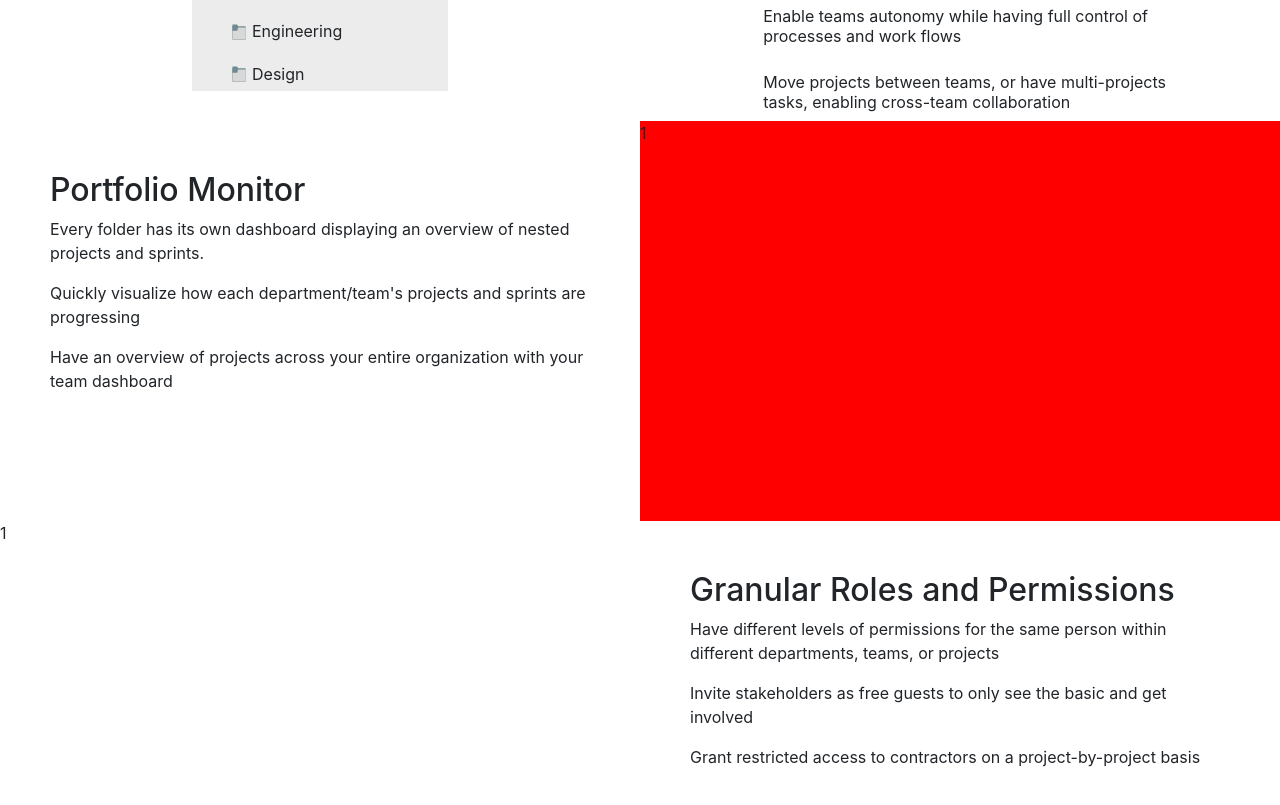
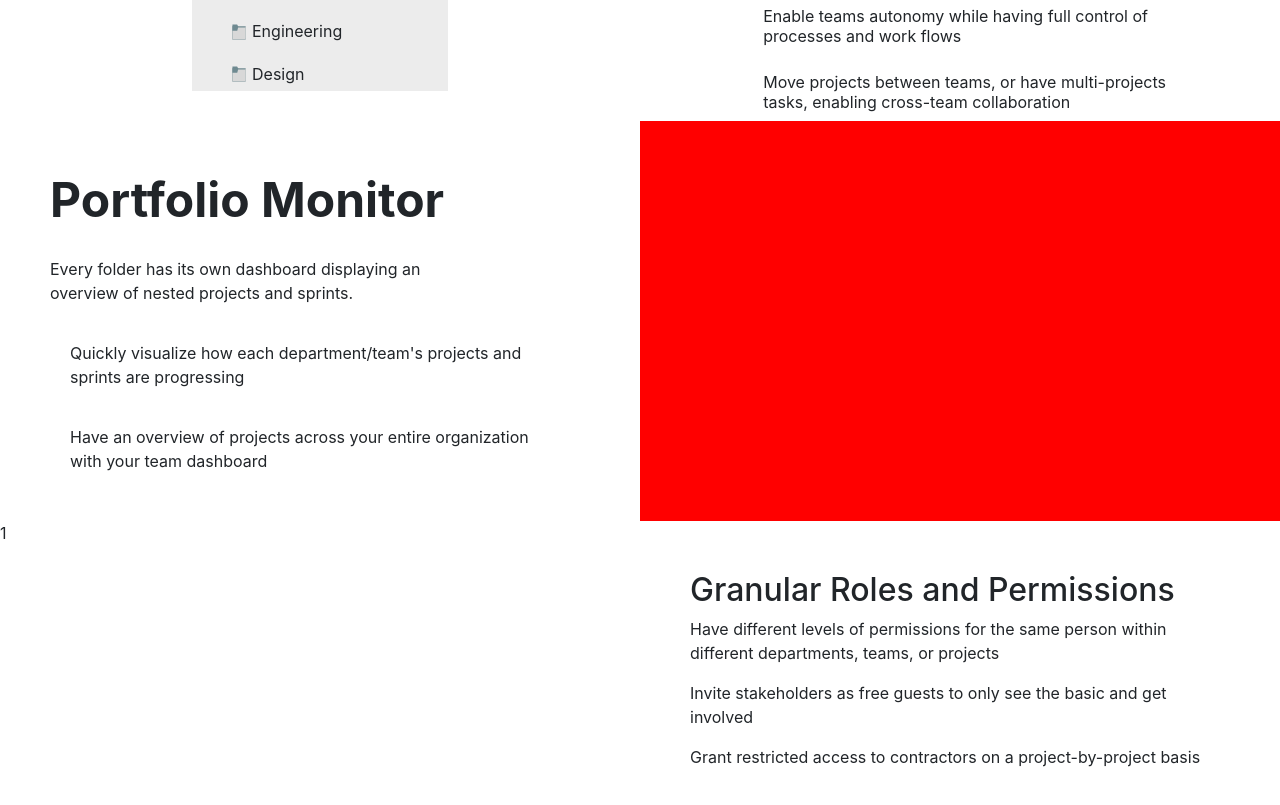
Before and after one commit to acudarwin/bonsio, an Angular app: page / in a window 1280 px wide. Shown: the part 1129-1934 px from the top of the page. Built offline with nearby package versions, Linux system fonts and the light colour scheme.

Commit message:
Portfolio Modified 1

```diff
--- a/src/app/sectportfolio/sectportfolio.component.css
+++ b/src/app/sectportfolio/sectportfolio.component.css
@@ -21,3 +21,16 @@
     height: 100%;
     background: red;
 }
+
+.monitor-p{
+    font-size: 3em;
+    font-weight: bold;
+}
+
+.monitor-parra{
+    padding: 20px 100px 0 0;
+}
+
+.monitor-monitoring{
+    padding: 20px 60px 0 20px;
+}
--- a/src/app/sectportfolio/sectportfolio.component.html
+++ b/src/app/sectportfolio/sectportfolio.component.html
@@ -1,11 +1,11 @@
 <div class="portfolio">
     <div class="monitor">
-        <h2>Portfolio Monitor</h2>
+        <h2 class="monitor-p">Portfolio Monitor</h2>
         <p class="monitor-parra">Every folder has its own dashboard displaying an overview of nested projects and sprints.</p>
-        <p class="monitor-monitor">Quickly visualize how each department/team's projects and sprints are progressing</p>
-        <p class="monitor-monitor">Have an overview of projects across your entire organization with your team dashboard</p>
+        <p class="monitor-monitoring">Quickly visualize how each department/team's projects and sprints are progressing</p>
+        <p class="monitor-monitoring">Have an overview of projects across your entire organization with your team dashboard</p>
     </div>
 
-    <div class="projects-spring">1
+    <div class="projects-spring">
     </div>
 </div>
```
